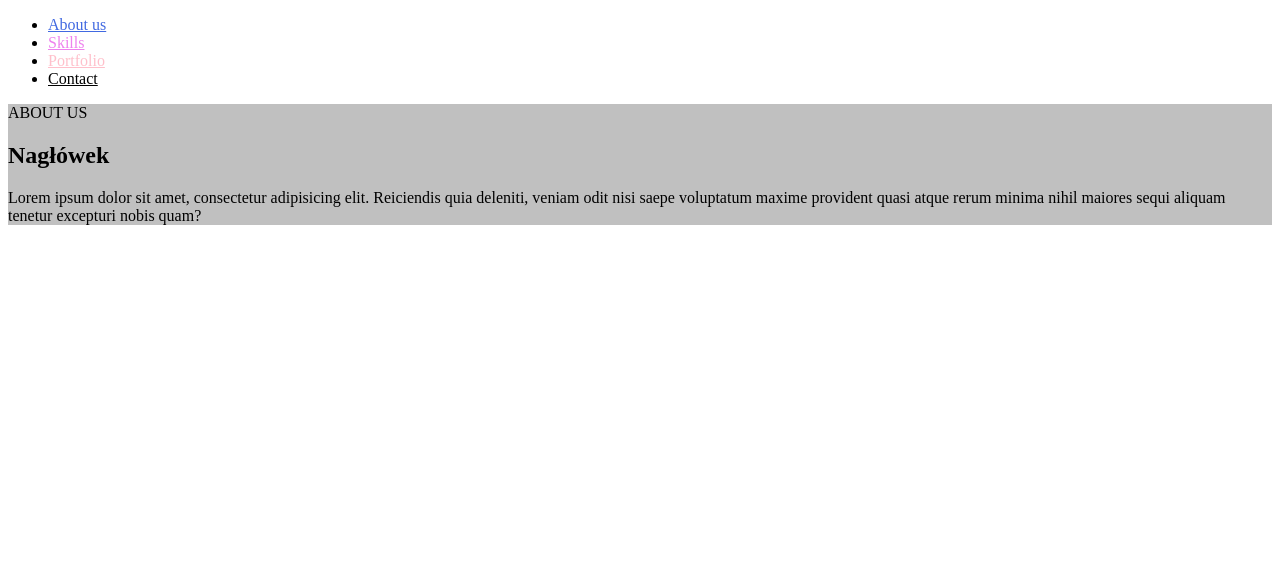
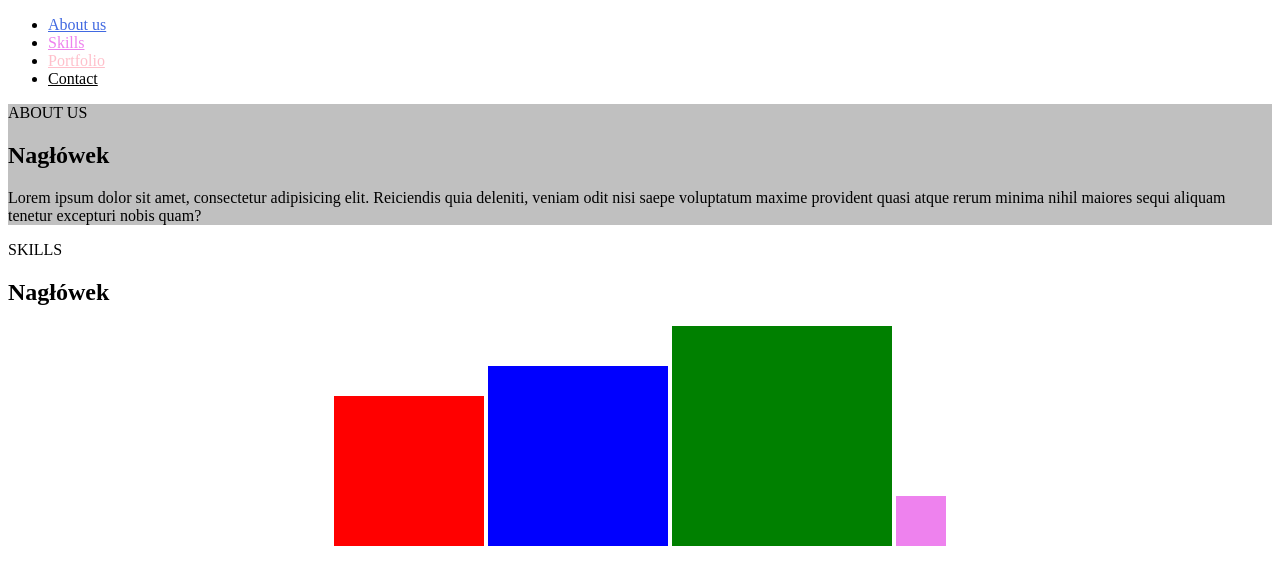
Before and after one commit to mateuszjan/zadanie-html-14, a plain HTML site: page index.html in a window 1280 px wide. Drawn offline with Linux system fonts and the light colour scheme.

Commit message:
druga zmiana

```diff
--- a/index.html
+++ b/index.html
@@ -23,5 +23,15 @@
         provident quasi atque rerum minima nihil maiores sequi
         aliquam tenetur excepturi nobis quam?</p>
 </section>
+<section id="skills">
+    SKILLS
+    <h1>Nagłówek</h1>
+    <div class="display">
+        <div class="display1"></div>
+        <div class="display2"></div>
+        <div class="display3"></div>
+        <div class="display4"></div>
+    </div>
+</section>
 </body>
 </html>
```
